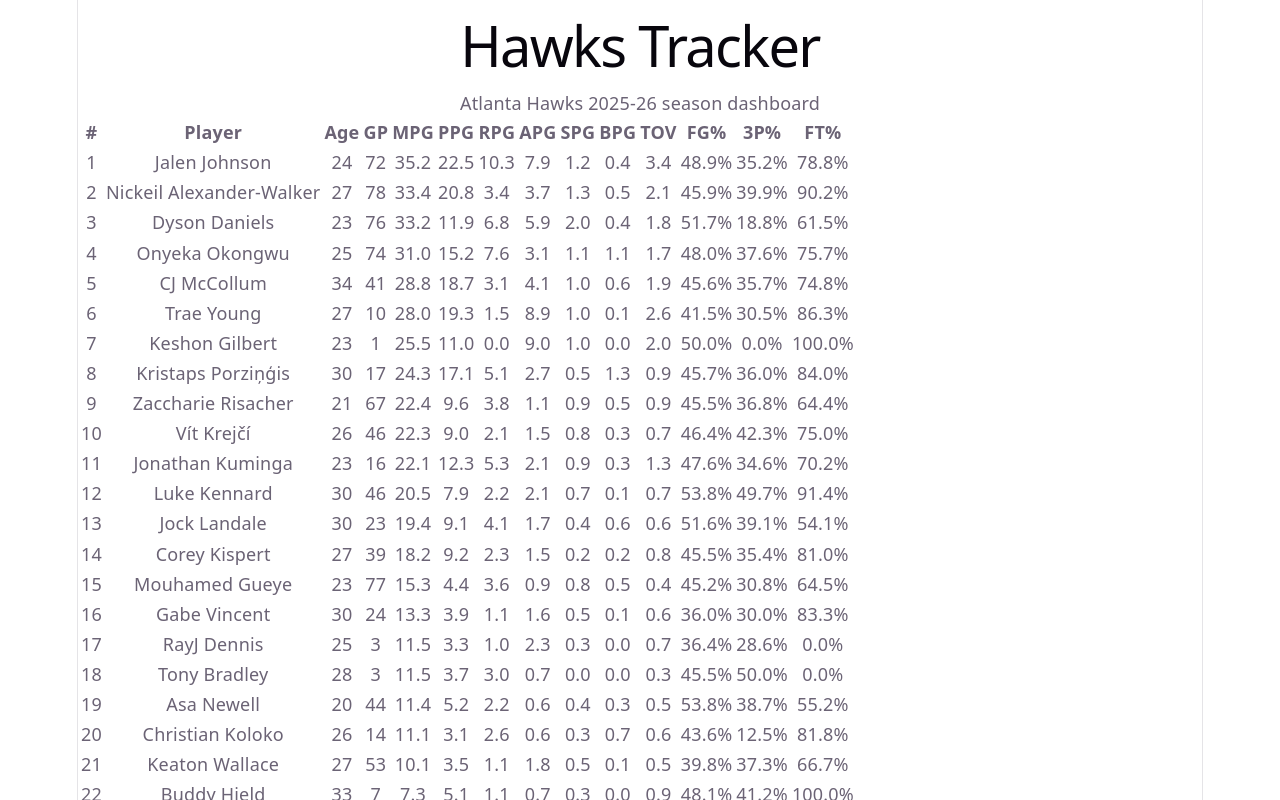
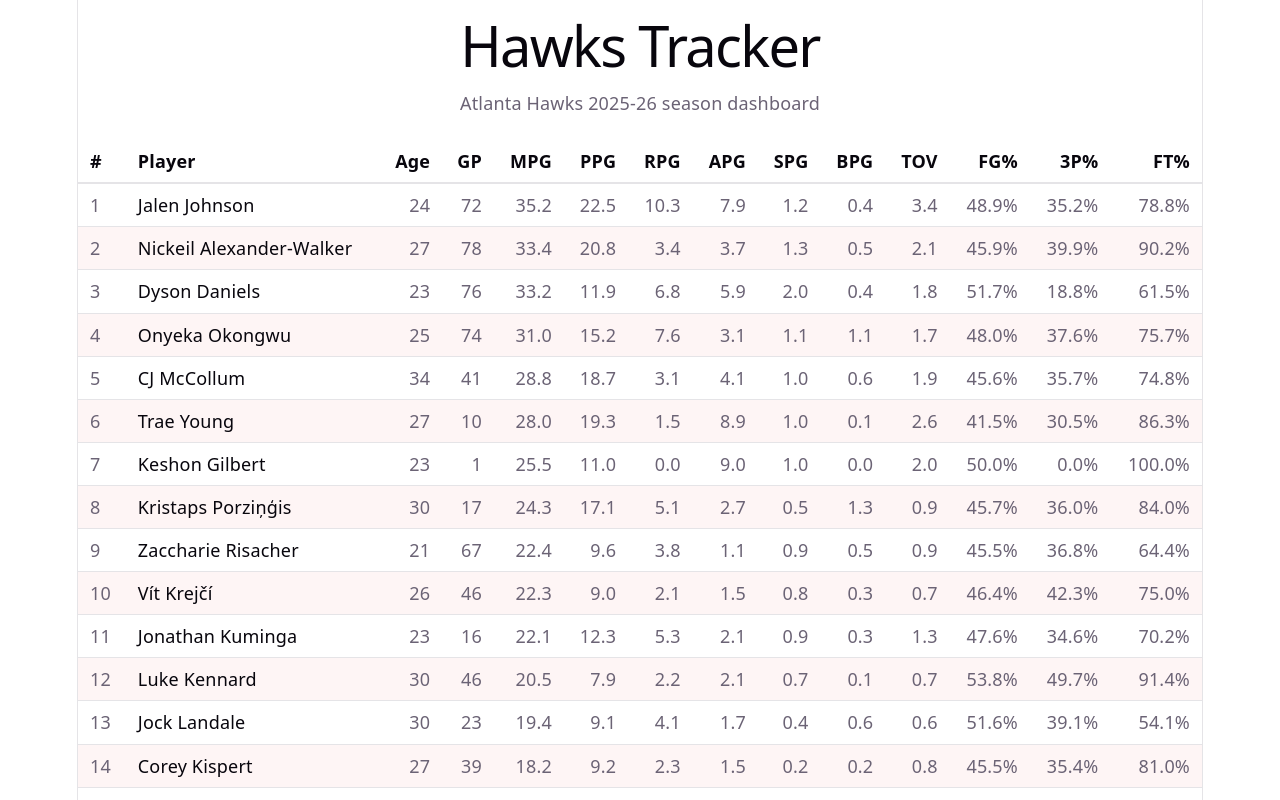
Before and after one commit to kevinkeneely/hawkstracker, a React app in the folder app/: page / in a window 1280 px wide. Shown: the top 800 px of the page. Built offline with nearby package versions, Linux system fonts and the light colour scheme; the HTML template or start-up script is replaced by a standard one.

Commit message:
Session 4 styling: Hawks-tinted table with tabular numerals and zebra rows

```diff
--- a/app/src/index.css
+++ b/app/src/index.css
@@ -8,6 +8,7 @@
   --accent-bg: rgba(170, 59, 255, 0.1);
   --accent-border: rgba(170, 59, 255, 0.5);
   --social-bg: rgba(244, 243, 236, 0.5);
+  --row-alt: rgba(224, 58, 62, 0.05);
   --shadow:
     rgba(0, 0, 0, 0.1) 0 10px 15px -3px, rgba(0, 0, 0, 0.05) 0 4px 6px -2px;
 
@@ -41,6 +42,7 @@
     --accent-bg: rgba(192, 132, 252, 0.15);
     --accent-border: rgba(192, 132, 252, 0.5);
     --social-bg: rgba(47, 48, 58, 0.5);
+    --row-alt: rgba(224, 58, 62, 0.12);
     --shadow:
       rgba(0, 0, 0, 0.4) 0 10px 15px -3px, rgba(0, 0, 0, 0.25) 0 4px 6px -2px;
   }
@@ -109,3 +111,54 @@
   padding: 4px 8px;
   background: var(--code-bg);
 }
+
+/* ---------- Player stats table ---------- */
+
+.table-wrap {
+  overflow-x: auto;
+  margin: 24px 0;
+  text-align: left;
+}
+
+.player-stats {
+  width: 100%;
+  border-collapse: collapse;
+  color: var(--text);
+}
+
+.player-stats th,
+.player-stats td {
+  padding: 8px 12px;
+  border-bottom: 1px solid var(--border);
+  white-space: nowrap;
+  text-align: right;
+}
+
+.player-stats th {
+  font-weight: 600;
+  color: var(--text-h);
+  border-bottom-width: 2px;
+}
+
+/* Rank (#) and Player columns are left-aligned; everything else right. */
+.player-stats th:nth-child(1),
+.player-stats th:nth-child(2),
+.player-stats td:nth-child(1),
+.player-stats td:nth-child(2) {
+  text-align: left;
+}
+
+/* Player name uses the headline text color for emphasis. */
+.player-stats td:nth-child(2) {
+  color: var(--text-h);
+}
+
+/* Tabular figures so decimals line up vertically across rows. */
+.player-stats td {
+  font-variant-numeric: tabular-nums;
+}
+
+/* Alternating row background (Hawks red at low opacity) for scan-ability. */
+.player-stats tbody tr:nth-child(even) {
+  background: var(--row-alt);
+}
```
